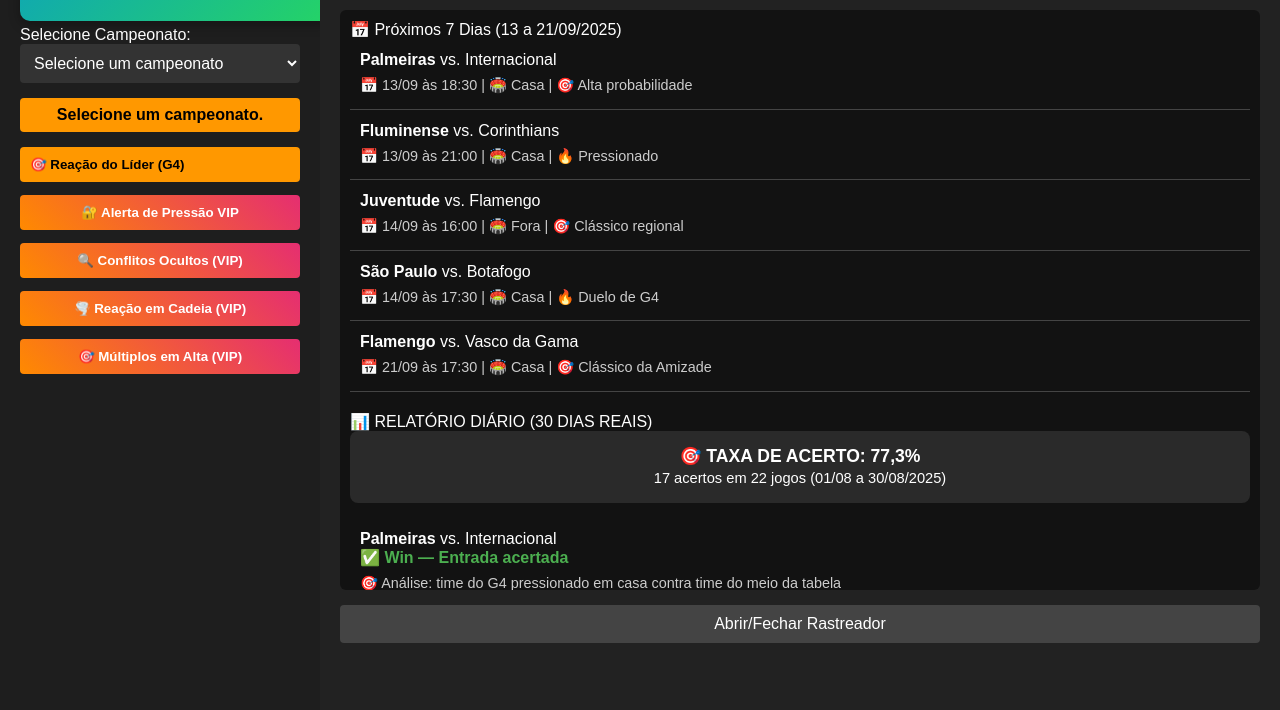
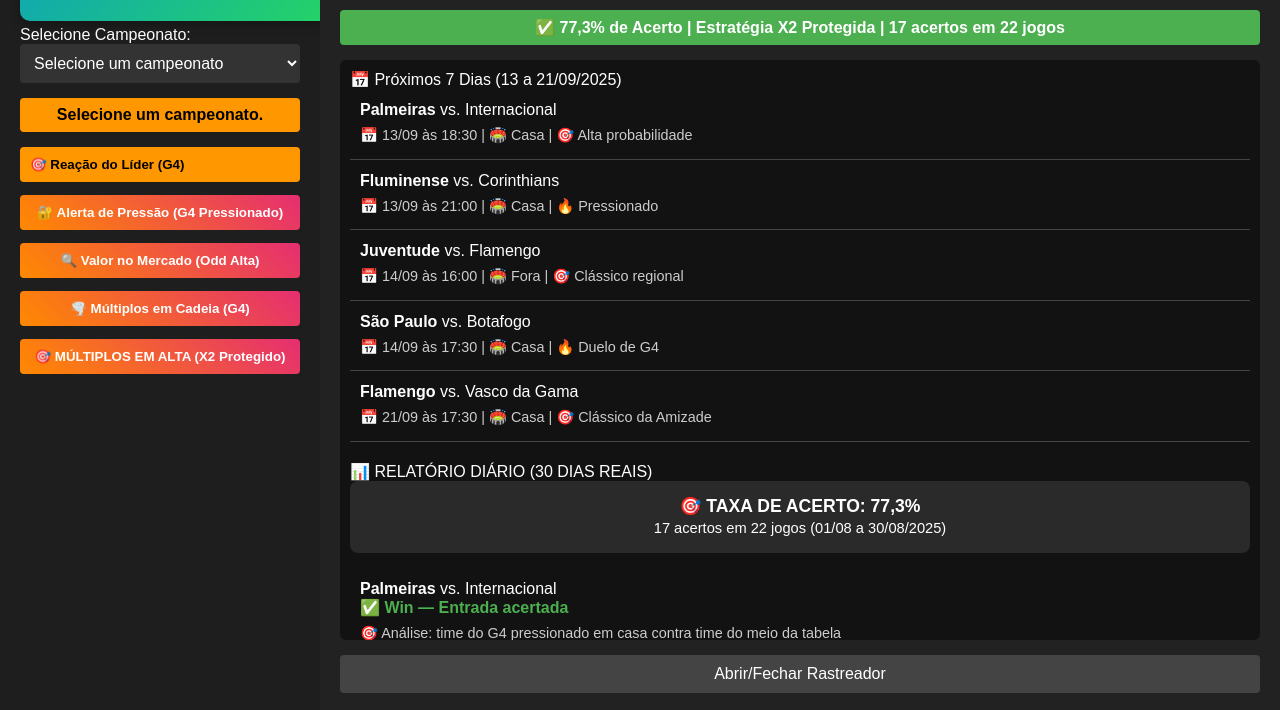
Before and after one commit to trederfrancisco-jpg/rastreador-futebol, a plain HTML site: page index.html in a window 1280 px wide. Shown: the part 64-774 px from the top of the page. Drawn offline with Linux system fonts and the light colour scheme.

Commit message:
index.html

```diff
--- a/index.html
+++ b/index.html
@@ -247,11 +247,12 @@
     <div id="sidebarInfo" class="info-box">Selecione um campeonato.</div>
 
     <nav>
+      <!-- Botões VIP com nomes otimizados -->
       <button id="btnChance" class="active">🎯 Reação do Líder (G4)</button>
-      <button id="btnPressureAlert" class="vip-button">🔐 Alerta de Pressão VIP</button>
-      <button id="btnHiddenConflicts" class="vip-button">🔍 Conflitos Ocultos (VIP)</button>
-      <button id="btnReactionChain" class="vip-button">🌪️ Reação em Cadeia (VIP)</button>
-      <button id="btnMultiples" class="vip-button">🎯 Múltiplos em Alta (VIP)</button>
+      <button id="btnPressureAlert" class="vip-button">🔐 Alerta de Pressão (G4 Pressionado)</button>
+      <button id="btnHiddenConflicts" class="vip-button">🔍 Valor no Mercado (Odd Alta)</button>
+      <button id="btnReactionChain" class="vip-button">🌪️ Múltiplos em Cadeia (G4)</button>
+      <button id="btnMultiples" class="vip-button">🎯 MÚLTIPLOS EM ALTA (X2 Protegido)</button>
     </nav>
   </div>
 
@@ -263,6 +264,11 @@
       <a href="https://wa.me/5511998545662?text=Olá, quero assinar o Rastreador PRO" target="_blank" class="btn-primary">
         🚀 QUERO ASSINAR O RASTREADOR PRO
       </a>
+    </div>
+
+    <!-- Selo de Confiança no Topo -->
+    <div class="info-box" style="background: #4caf50; color: white; margin-bottom: 15px;">
+      ✅ 77,3% de Acerto | Estratégia X2 Protegida | 17 acertos em 22 jogos
     </div>
 
     <div id="results">
```
